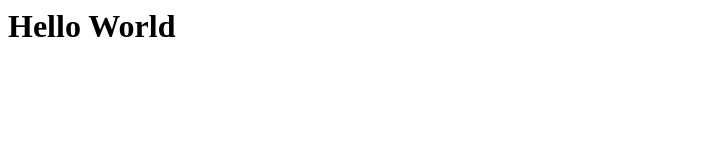
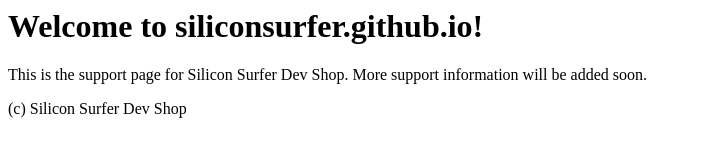
Before and after one commit to SiliconSurfer/siliconsurfer.github.io, a plain HTML site: page index.html in a window 1280 px wide. Shown: the whole page, without its empty margins (0-701 px from the left). Drawn offline with Linux system fonts and the light colour scheme.

Commit message:
website dummy

```diff
--- a/index.html
+++ b/index.html
@@ -1 +1,13 @@
-<h1>Hello World</h1>
+<html>
+<head>
+</head>
+
+
+<body>
+  <h1>Welcome to siliconsurfer.github.io!</h1>
+
+  <p>This is the support page for Silicon Surfer Dev Shop.  More support information will be added soon.</p>
+
+  <p>(c) Silicon Surfer Dev Shop</p>
+</body>
+</html>
```
